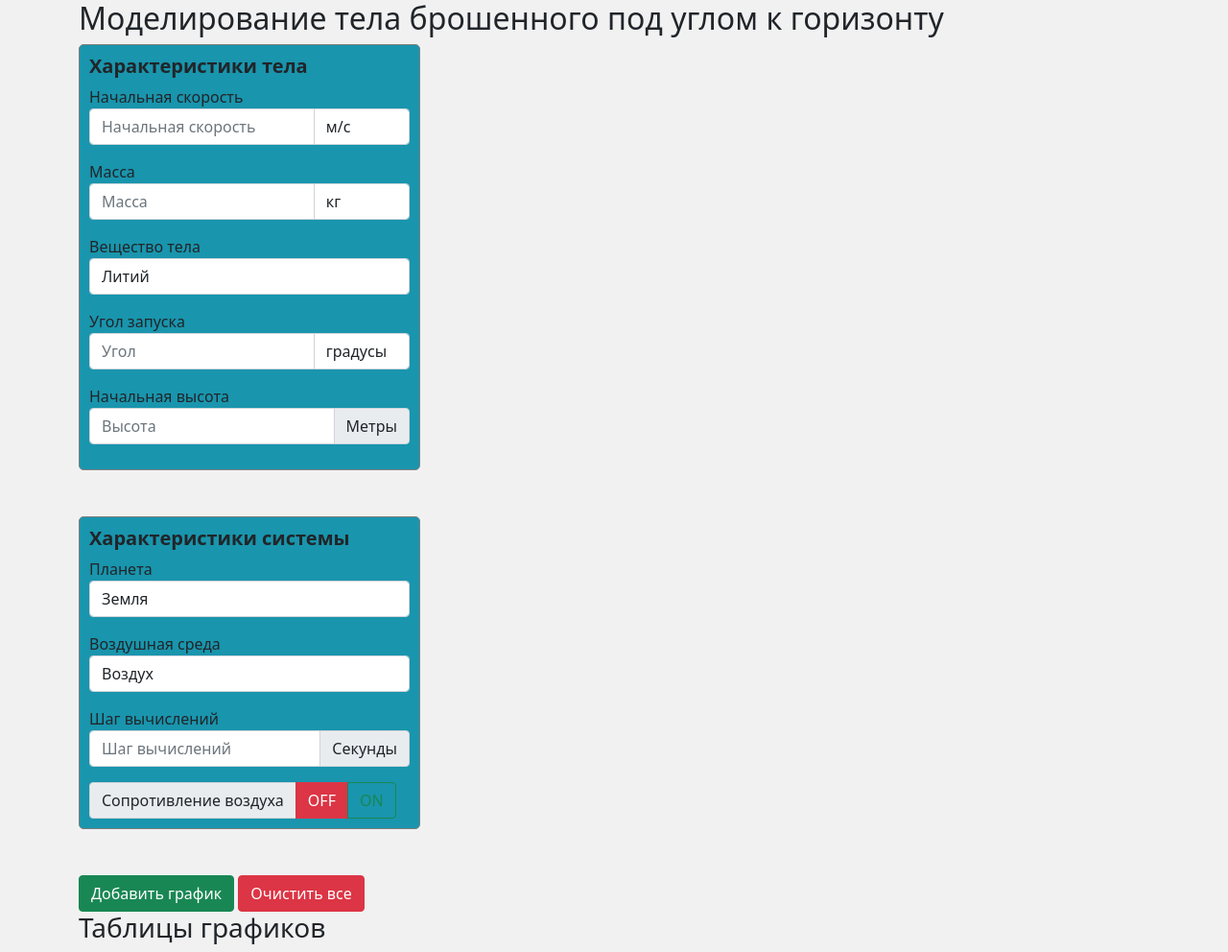
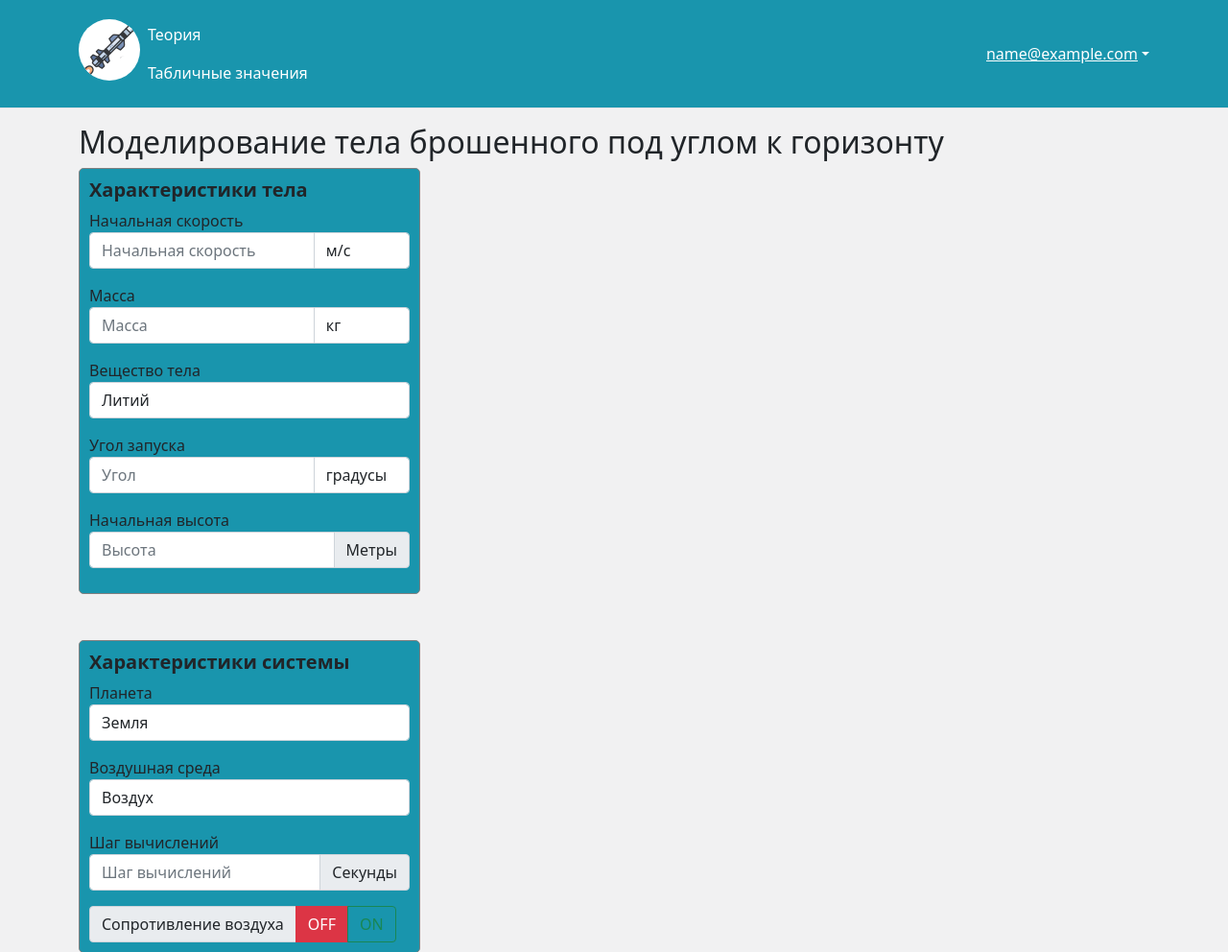
Before and after one commit to Impervguin/Projectile-Simulation, a Flask app: page /main in a window 1280 px wide. Shown: the top 992 px of the page at 96% size. Run offline with Flask 2, Linux system fonts and the light colour scheme; a user stored in the database is signed in; tables that the repository leaves empty hold one stand-in row (values such as "Sample post"); some libraries are stand-ins or nearby versions.

Commit message:
created header for main sites

```diff
--- a/MESSAGE_FOR_DIMASS.txt
+++ b/MESSAGE_FOR_DIMASS.txt
@@ -1,3 +1 @@
-ДИМА НАПИШИ КНОПКУ ВЫХОДА ИЗ АККАУНТА
-СДЕЛАЙ ОТОБРАЖЕНИЕ ПОЧТЫ ПОЛЬЗОВАТЕЛЯ В УГЛУ (flask-sql 2)
 ВООБЩЕ ЗАЧЕМ НАМ ПОЧТА ЛУЧШЕ ПОМЕНЯТЬ НА ИМЯ ПОЛЬЗОВАТЕЛЯ ЯЩИТАЮ
--- /dev/null
+++ b/static/css/base.css
@@ -0,0 +1,3 @@
+header {
+    background-color:#1995ad;
+}
--- a/templates/base.html
+++ b/templates/base.html
@@ -8,10 +8,31 @@
                         integrity="sha384-giJF6kkoqNQ00vy+HMDP7azOuL0xtbfIcaT9wjKHr8RbDVddVHyTfAAsrekwKmP1"
                         crossorigin="anonymous">
     <script src="https://cdn.jsdelivr.net/npm/bootstrap@5.1.3/dist/js/bootstrap.bundle.min.js" integrity="sha384-ka7Sk0Gln4gmtz2MlQnikT1wXgYsOg+OMhuP+IlRH9sENBO0LRn5q+8nbTov4+1p" crossorigin="anonymous"></script>
+    <link rel="stylesheet" href="{{url_for('static', filename='css/base.css')}}">
     <link rel="shortcut icon" href="{{url_for('static', filename='img/piercing.png')}}">
 </head>
 <body>
-    <header></header>
+    <header class="p-3 mb-3 border-bottom">
+        <div class="container">
+            <div class="d-flex flex-wrap align-items-center justify-content-center justify-content-lg-start">
+                <a class="d-flex align-items-center mb-2" href="/main">
+                    <img src="{{url_for('static', filename='img/piercing-64.png')}}" class="rounded-circle" style="background-color: white;">
+                </a>
+                <ul class="nav justify-content-center mb-2 me-lg-auto mb-md-0">
+                    <li>
+                        <a class="nav-link px-2 text-white" href="/theory">Теория</a>
+                        <a class="nav-link px-2 text-white" href="/physical_values">Табличные значения</a>
+                    </li>
+                </ul>
+                <div class="dropdown">
+                    <a id="dropdownUser" class="d-block dropdown-toggle text-white" aria-expanded="false" data-bs-toggle="dropdown">{{current_user.email}}</a>
+                    <ul class="dropdown-menu text-small " aria-labelledby="dropdownUser">
+                        <li><a class="dropdown-item" href="/logout">Выйти</a></li>
+                    </ul>
+                </div>
+            </div>
+        </div>
+    </header>
     {% block content %}{% endblock %}
     <footer></footer>
 </body>
```
Also changed, not shown: static/img/piercing-16.png (added), static/img/piercing-64.png (added), static/img/piercing.png.
